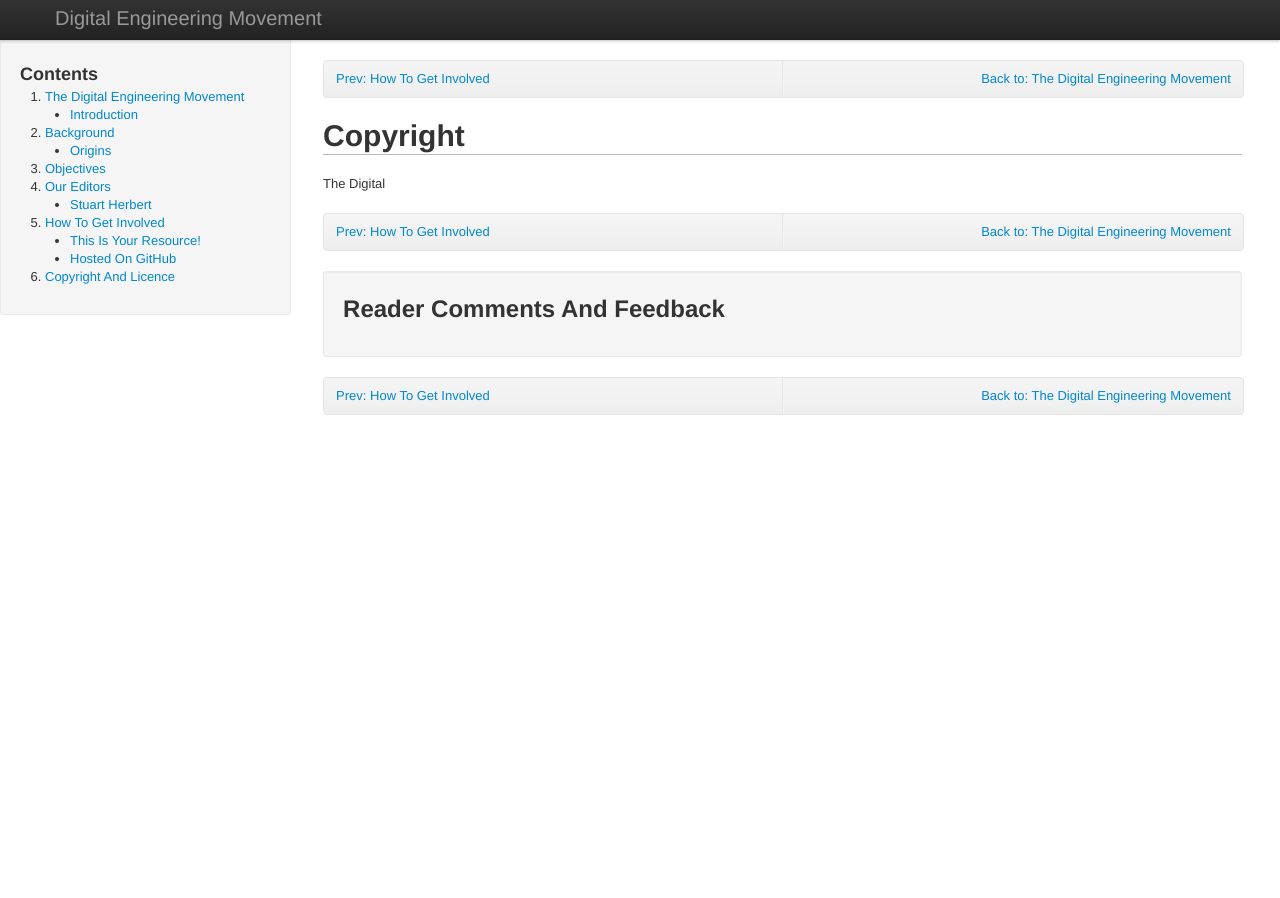
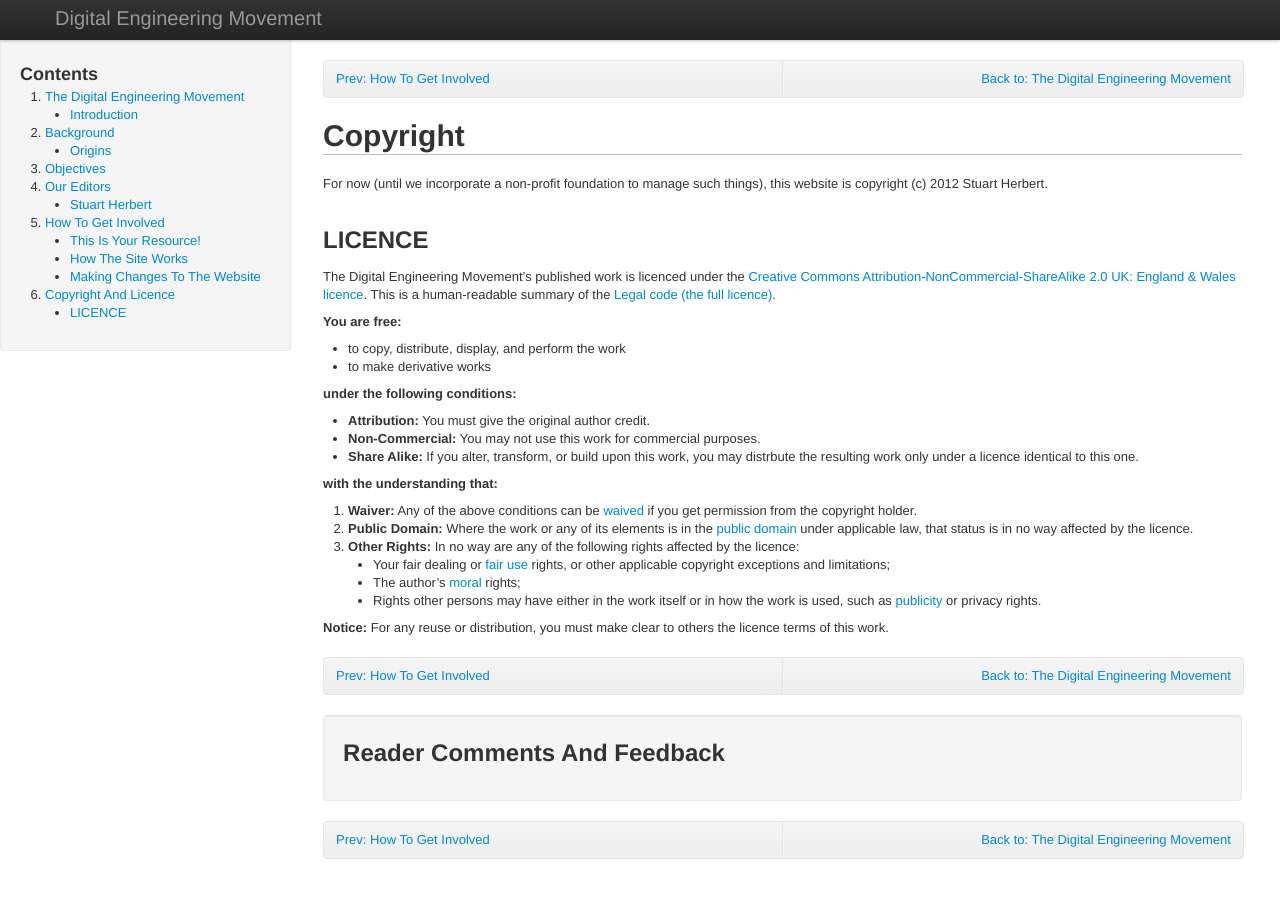
Before and after one commit to mgdm/demovement.github.com, a Jekyll site: the page built from about/copyright.md, in a window 1280 px wide. Built offline with Jekyll 4.4.1, drawn with Linux system fonts in a browser that asks for light colours.

Commit message:
Initial copyright page; definitely needs work

```diff
--- a/_includes/sidebar/sidebar.html
+++ b/_includes/sidebar/sidebar.html
@@ -15,8 +15,12 @@
 <li><a href="/about/get-involved.html">How To Get Involved</a></li>
 <ul>
 <li><a href="/about/get-involved.html#this_is_your_resource">This Is Your Resource!</a></li>
-<li><a href="/about/get-involved.html#hosted_on_github">Hosted On GitHub</a></li>
+<li><a href="/about/get-involved.html#how_the_site_works">How The Site Works</a></li>
+<li><a href="/about/get-involved.html#making_changes_to_the_website">Making Changes To The Website</a></li>
 </ul>
 <li><a href="/about/copyright.html">Copyright And Licence</a></li>
+<ul>
+<li><a href="/about/copyright.html#licence">LICENCE</a></li>
+</ul>
 
 </ol>
--- a/about/copyright.md
+++ b/about/copyright.md
@@ -6,4 +6,30 @@ next: '<a href="/index.html">Back to: The Digital Engineering Movement</a>'
 ---
 # Copyright
 
-The Digital
+For now (until we incorporate a non-profit foundation to manage such things), this website is copyright (c) 2012 Stuart Herbert.
+
+## LICENCE
+
+The Digital Engineering Movement's published work is licenced under the [Creative Commons Attribution-NonCommercial-ShareAlike 2.0 UK: England & Wales licence](http://creativecommons.org/licenses/by-nc-sa/2.0/uk/).  This is a human-readable summary of the [Legal code (the full licence)](http://creativecommons.org/licenses/by-nc-sa/2.0/uk/legalcode).
+
+__You are free:__
+
+* to copy, distribute, display, and perform the work
+* to make derivative works
+
+__under the following conditions:__
+
+* __Attribution:__ You must give the original author credit.
+* __Non-Commercial:__ You may not use this work for commercial purposes.
+* __Share Alike:__ If you alter, transform, or build upon this work, you may distrbute the resulting work only under a licence identical to this one.
+
+__with the understanding that:__
+
+1. __Waiver:__ Any of the above conditions can be [waived](http://wiki.creativecommons.org/Frequently_Asked_Questions#Can_I_change_the_terms_of_a_CC_license_or_waive_some_of_its_conditions.3F) if you get permission from the copyright holder.
+1. __Public Domain:__ Where the work or any of its elements is in the [public domain](http://wiki.creativecommons.org/Public_domain) under applicable law, that status is in no way affected by the licence.
+1. __Other Rights:__ In no way are any of the following rights affected by the licence:
+    - Your fair dealing or [fair use](http://wiki.creativecommons.org/Frequently_Asked_Questions#Do_Creative_Commons_licenses_affect_fair_use.2C_fair_dealing_or_other_exceptions_to_copyright.3F) rights, or other applicable copyright exceptions and limitations;
+    - The author's [moral](http://wiki.creativecommons.org/Frequently_Asked_Questions#I_don.E2.80.99t_like_the_way_a_person_has_used_my_work_in_a_derivative_work_or_included_it_in_a_collective_work.3B_what_can_I_do.3F) rights;
+    - Rights other persons may have either in the work itself or in how the work is used, such as [publicity](http://wiki.creativecommons.org/Frequently_Asked_Questions#When_are_publicity_rights_relevant.3F) or privacy rights.
+
+__Notice:__ For any reuse or distribution, you must make clear to others the licence terms of this work.
```
